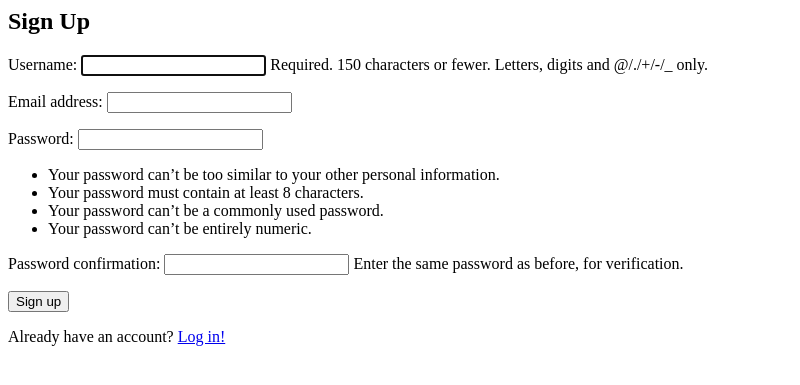
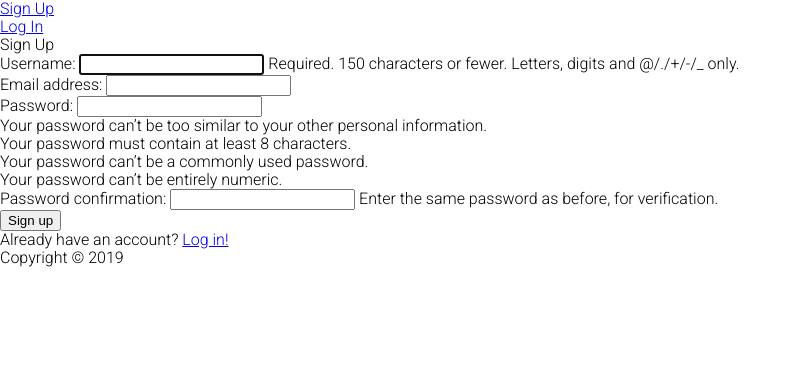
Before and after one commit to lindalou0419/django-customUser-tutorial, a Django app: page /register/ in a window 1280 px wide. Shown: the top 385 px of the page, without its empty margins (0-800 px from the left). Run offline with Django 3.2, Linux system fonts and the light colour scheme; some libraries are stand-ins or nearby versions.

Commit message:
figured out why signup page didn't have custom title, extended base

```diff
--- a/pages/views.py
+++ b/pages/views.py
@@ -11,7 +11,6 @@ def root(request):
 @method_decorator(login_required, name='dispatch')
 class HomePageView(TemplateView):
   template_name = 'index.html'
-  # title = "Welcome"
 
   def get_context_data(self, *args, **kwargs):
     context = super(HomePageView, self).get_context_data(*args, **kwargs)
--- a/templates/signup.html
+++ b/templates/signup.html
@@ -1,3 +1,7 @@
+{% extends 'base.html' %}
+
+{% block content %}
+<section class="content">
   <h2>Sign Up</h2>
 
   <form method="post">
@@ -7,3 +11,5 @@
   </form>
 
   Already have an account? <a href="{% url 'login' %}">Log in!</a>
+</section>
+{% endblock %}
--- a/users/views.py
+++ b/users/views.py
@@ -1,5 +1,6 @@
 from django.urls import reverse_lazy
 from django.views.generic.edit import CreateView
+# from django.views.generic.base import ContextMixin
 
 from .forms import CustomUserCreationForm
 
@@ -7,14 +8,9 @@ class SignUpView(CreateView):
   form_class = CustomUserCreationForm
   success_url = reverse_lazy('login')
   template_name = 'signup.html'
-  # title = 'Create an Account'
+  title = 'Create an Account'
 
   def get_context_data(self, *args, **kwargs):
     context = super(SignUpView, self).get_context_data(*args, **kwargs)
     context['title'] = 'Create an Account'
     return context
-
-  # def get_initial(self, *args, **kwargs):
-  #   initial = super(SignUpView, self).get_initial(**kwargs)
-  #   initial['title'] = 'Create an Account'
-  #   return initial
```
Lines whose indentation alone changed are shown as unchanged.
